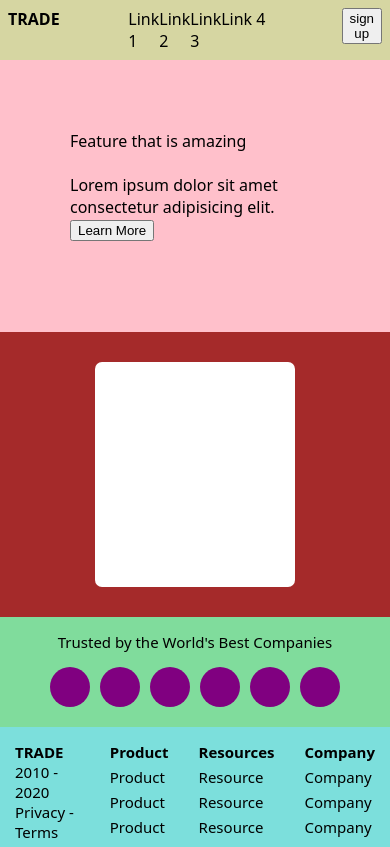
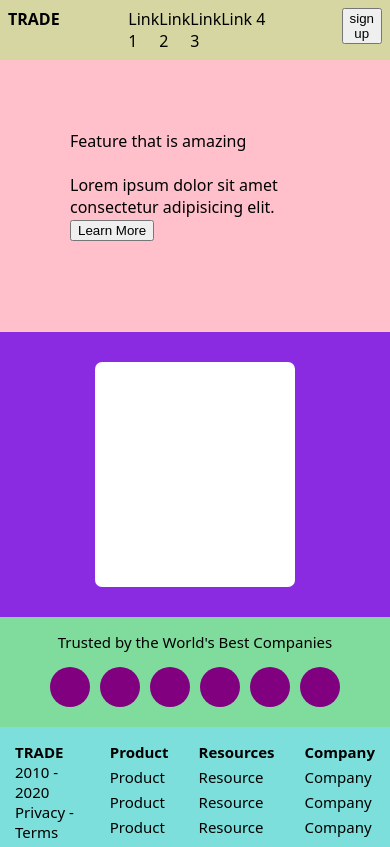
Before and after one commit to jsangalang93/css-grid-lab, a plain HTML site: page index.html in a window 390 px wide. Drawn offline with Linux system fonts and the light colour scheme.

Commit message:
adding more things

```diff
--- a/css/style.css
+++ b/css/style.css
@@ -33,6 +33,7 @@ nav {
     display: grid;
     background-color: rgb(128, 220, 156);
 
+
 }
 .trustText {
     text-align: center;
@@ -50,7 +51,6 @@ nav {
 
 .innerCircle {
     display: flex;
-    /* grid-template-columns: 1fr 1fr 1fr 1fr 1fr 1fr; */
     gap: 10px;
     justify-content: center;
     margin-bottom: 20px;
@@ -144,6 +144,10 @@ nav {
     .feature {
     grid-template-columns: 1fr;
     }
+    .featText2 {
+        background-color: blueviolet;
+        transition: 1s;
+    }
 }
 
 /* .trade2 {
```
